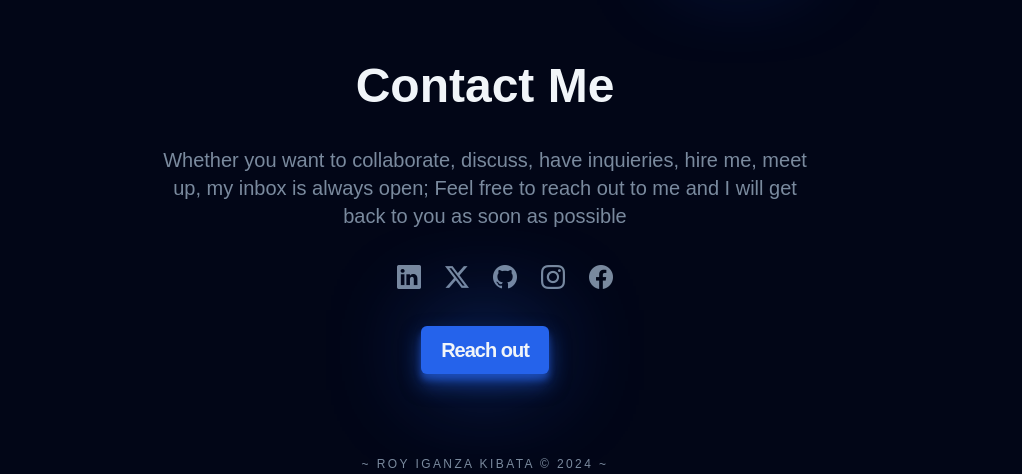
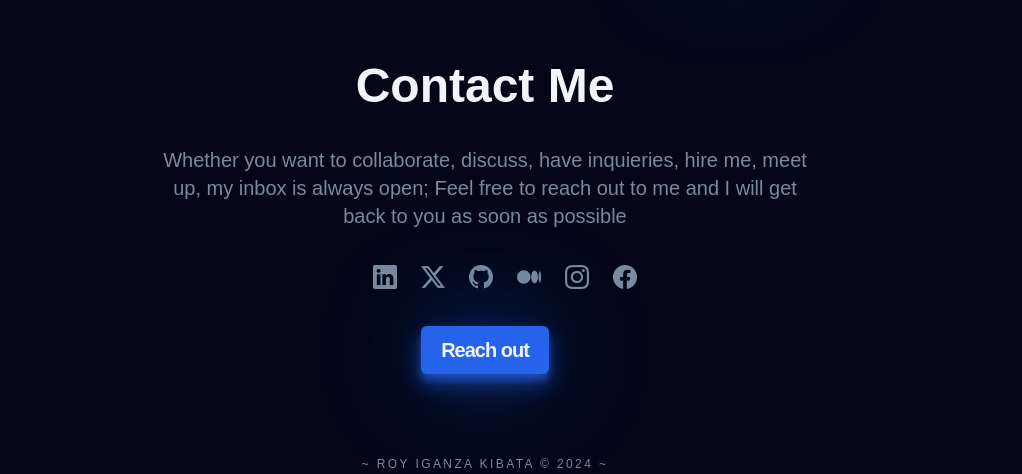
Before and after one commit to Iganza-roy/My_portfolio, a website built with Vite: page index.html in a window 1280 px wide. Shown: the part 4440-4914 px from the top of the page, without its empty margins (155-1177 px from the left). Built offline with nearby package versions, Linux system fonts and the light colour scheme; files whose address does not match are found by name; a web font is replaced by a local one.

Commit message:
Update vision link

```diff
--- a/index.html
+++ b/index.html
@@ -436,6 +436,9 @@
             <a href="https://github.com/Iganza-roy" target="_blank"
               ><li class="bi bi-github"></li
             ></a>
+            <a href="https://medium.com/@iganzaroy55" target="_blank"
+              ><li class="bi bi-medium"></li
+            ></a>
             <a href="https://instagram.com/iganzaroy" target="_blank"
               ><li class="bi bi-instagram"></li
             ></a>
```
Also changed, not shown: pages/vision.html (+1 -1 lines).
